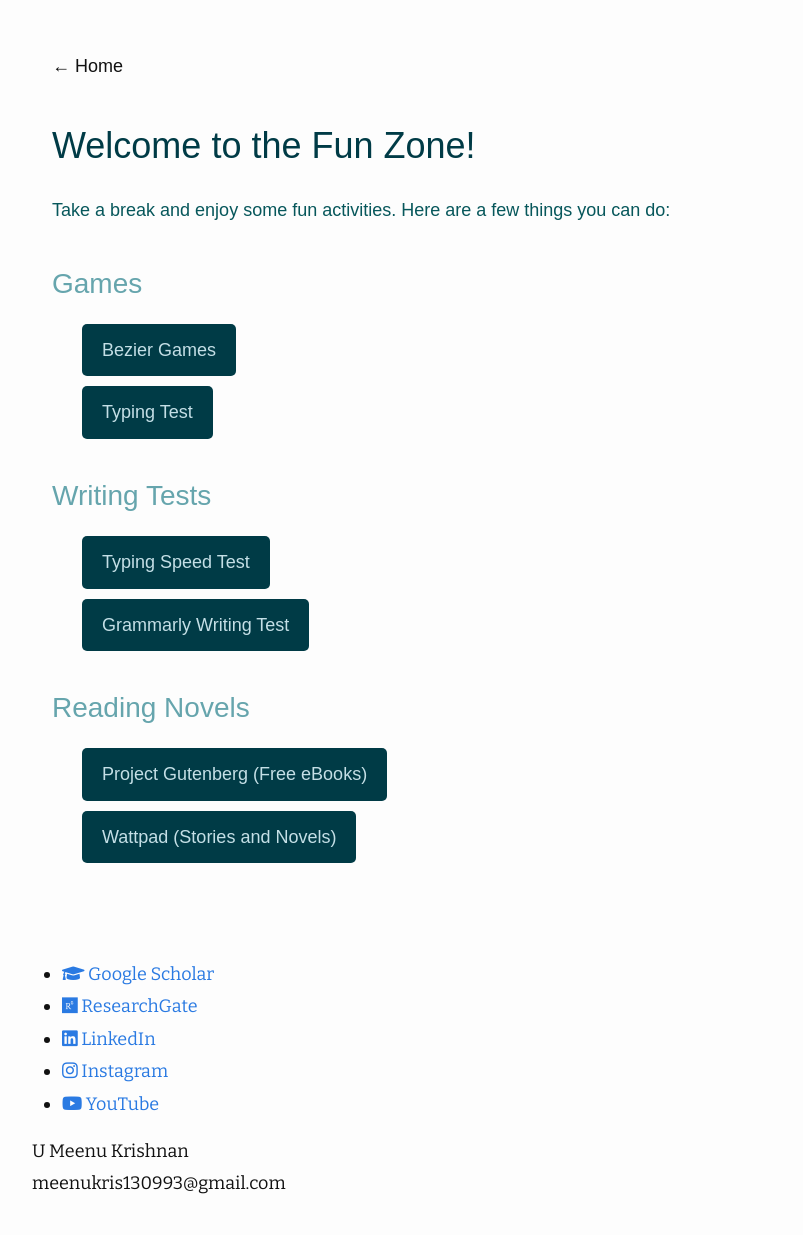
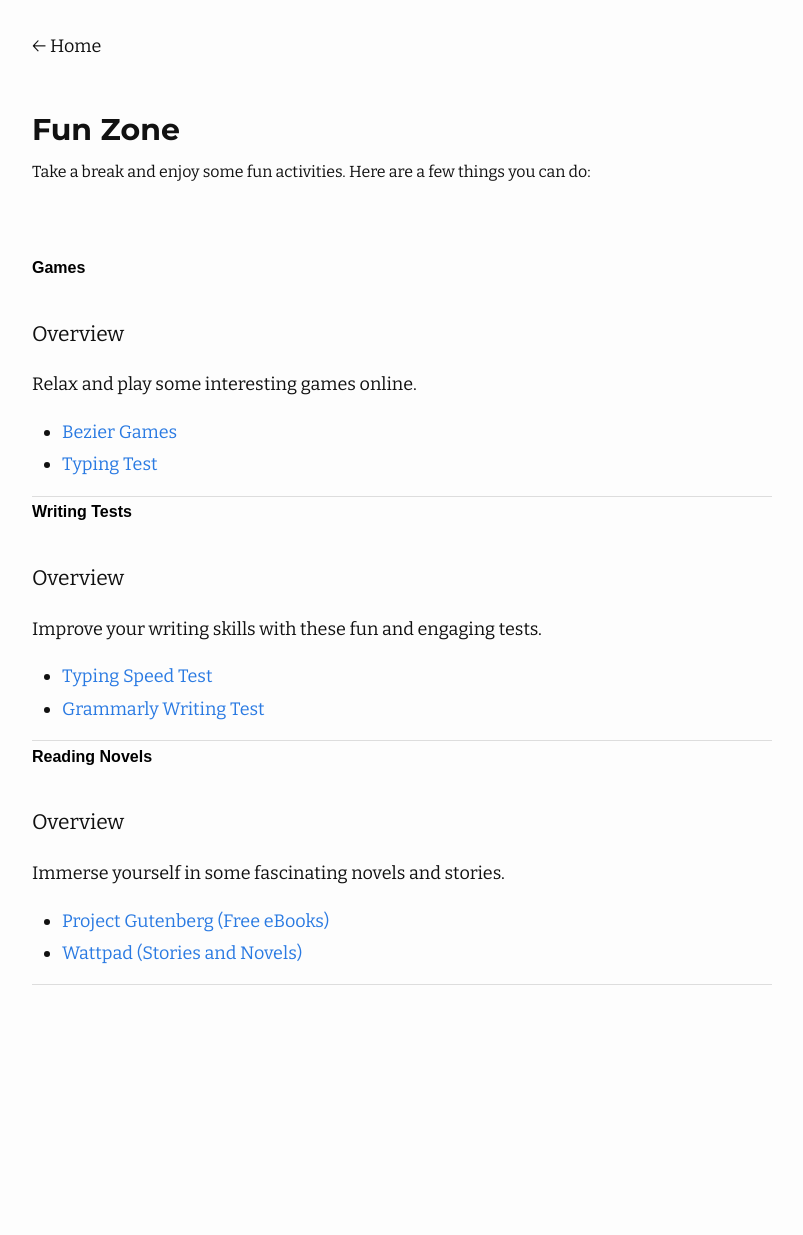
Before and after one commit to umeenukrishnan/umeenukrishnan.github.io, a Jekyll site: the page built from pages/funzone.md, in a window 1280 px wide. Shown: the whole page, without its empty margins (238-1041 px from the left). Built offline with Jekyll 4.4.1, drawn with Linux system fonts in a browser that asks for light colours; after the commit the page ends 1015 px from its top, so only the background shows below that.

Commit message:
Update funzone.html

```diff
--- a/_layouts/funzone.html
+++ b/_layouts/funzone.html
@@ -1,38 +1,68 @@
 ---
 layout: default
 ---
-
-<div class="funzone">
+<div>
     <head>
-        <title>Fun Zone</title>
+        <title>{{ site.title }}</title>
     </head>
     <div class="post-back">
         <a class="black-link" href="{{ site.url | relative_url }}"> ← {{ site.moving.back_to }} </a>
     </div>
-    <div class="funzone-title">
-        <h1>Welcome to the Fun Zone!</h1>
-        <p>Take a break and enjoy some fun activities. Here are a few things you can do:</p>
+    <!-- ------------------------------------------------------------------- -->
+    <div class="hero">
+        <div class="flexbox_container_two_col flexbox_container_flip primary_container" style="padding-top: 30px;padding-bottom: 30px;">
+            <!-- <div style="width: 100%; text-align: center; padding: 10px 0;">
+                <img src="{{ site.url }}/assets/gif/funzone.gif" alt="Fun Zone GIF" style="width: 100%; height: auto;" />
+            </div> -->
+            <div class="flexbox_item">
+                <div>
+                    <p style="font-size:30px; font-family: Montserrat; font-weight: bold; line-height: 1.2; margin: 0;">Fun Zone</p>
+                    <p style="font-size:16px; padding-top: 10px; padding-bottom: 20px;">Take a break and enjoy some fun activities. Here are a few things you can do:</p>
                 </div>
-
-    <div class="funzone-content">
-        <div class="funzone-section">
-            <h2>Games</h2>
+            </div>
+        </div>
+    </div>
+    <div class="container" style="width:100%">
+        <main class="grid">
+            <article>
+                <div class="text">
+                    <div class="accordion">
+                        <div class="accordion-item">
+                            <button id="accordion-button-1" aria-expanded="false">
+                                <span class="accordion-title">Games</span>
+                                <span class="icon" aria-hidden="true"></span>
+                            </button>
+                            <div class="accordion-content">
+                                <h3>Overview</h3>
+                                <p>Relax and play some interesting games online.</p>
                                 <ul>
                                     <li><a href="https://bezier.games/play" target="_blank">Bezier Games</a></li>
                                     <li><a href="https://www.typingtest.com/" target="_blank">Typing Test</a></li>
                                 </ul>
                             </div>
-
-        <div class="funzone-section">
-            <h2>Writing Tests</h2>
+                        </div>
+                        <div class="accordion-item">
+                            <button id="accordion-button-2" aria-expanded="false">
+                                <span class="accordion-title">Writing Tests</span>
+                                <span class="icon" aria-hidden="true"></span>
+                            </button>
+                            <div class="accordion-content">
+                                <h3>Overview</h3>
+                                <p>Improve your writing skills with these fun and engaging tests.</p>
                                 <ul>
                                     <li><a href="https://www.typingtest.com/" target="_blank">Typing Speed Test</a></li>
                                     <li><a href="https://www.grammarly.com/" target="_blank">Grammarly Writing Test</a></li>
                                 </ul>
                             </div>
-
-        <div class="funzone-section">
-            <h2>Reading Novels</h2>
+                        </div>
+                        <div class="accordion-item">
+                            <button id="accordion-button-3" aria-expanded="false">
+                                <span class="accordion-title">Reading Novels</span>
+                                <span class="icon" aria-hidden="true"></span>
+                            </button>
+                            <div class="accordion-content">
+                                <h3>Overview</h3>
+                                <p>Immerse yourself in some fascinating novels and stories.</p>
                                 <ul>
                                     <li><a href="https://www.gutenberg.org/" target="_blank">Project Gutenberg (Free eBooks)</a></li>
                                     <li><a href="https://www.wattpad.com/" target="_blank">Wattpad (Stories and Novels)</a></li>
@@ -40,51 +70,29 @@ layout: default
                             </div>
                         </div>
                     </div>
+                </div>
+            </article>
+        </main>
+    </div>
+</div>
 
 <style>
-    .funzone {
-        padding: 20px;
-        font-family: Arial, sans-serif;
+    .accordion {
+        width: 100%;
     }
-
-    .funzone-title h1 {
-        color: #003B46;
-        font-size: 36px;
+    .accordion-item {
+        border-bottom: 1px solid #ddd;
     }
-
-    .funzone-title p {
-        font-size: 18px;
-        color: #07575B;
+    .accordion-title {
+        font-size: 16px;
+        font-weight: bold;
     }
-
-    .funzone-section {
-        margin-top: 20px;
-    }
-
-    .funzone-section h2 {
-        color: #66A5AD;
-        font-size: 28px;
-    }
-
-    .funzone-section ul {
-        list-style-type: none;
-        padding: 0;
-    }
-
-    .funzone-section li {
-        margin-bottom: 10px;
-    }
-
-    .funzone-section a {
-        text-decoration: none;
-        color: #C4DFE6;
-        background-color: #003B46;
-        padding: 10px 20px;
-        border-radius: 5px;
-        display: inline-block;
-    }
-
-    .funzone-section a:hover {
-        background-color: #07575B;
-    }
-</style>
+    .accordion button {
+        background: none;
+        border: none;
+        width: 100%;
+        text-align: left;
+        cursor: pointer;
+        padding: 0.5em 0;
+        display: flex;
+        justify-content: space
```
Lines whose indentation alone changed are shown as unchanged.
